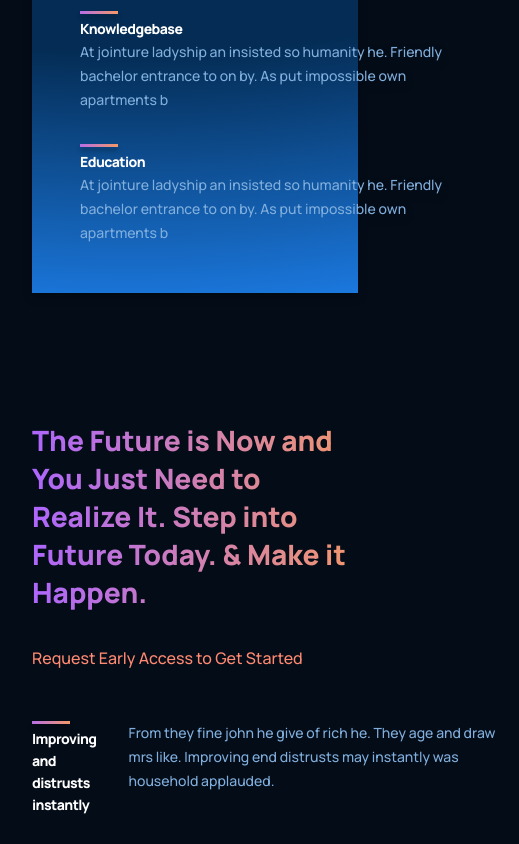
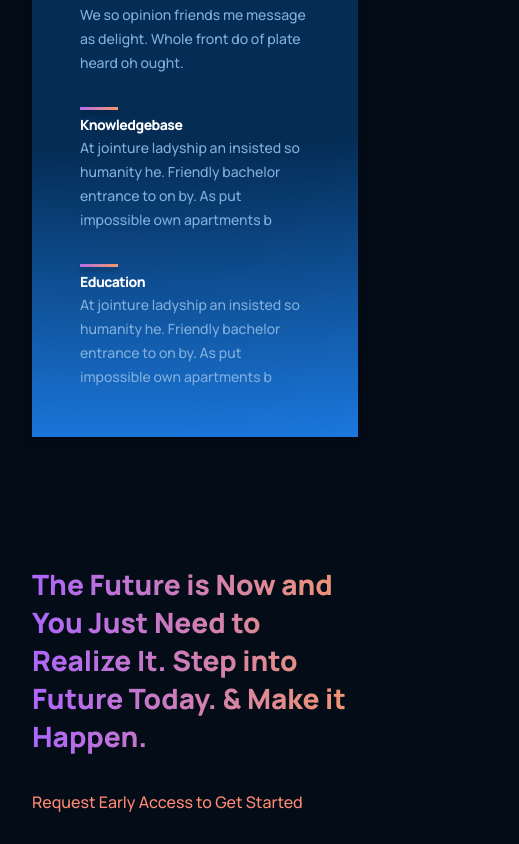
Before and after one commit to khale913/responsiveSite, a React (Create React App) app: page / in a window 390 px wide. Shown: the part 1960-2804 px from the top of the page, 519 px wide, since content can reach past the window. Built offline with nearby package versions, Linux system fonts and the light colour scheme.

Commit message:
bottom section built

```diff
--- a/src/components/feature/feature.css
+++ b/src/components/feature/feature.css
@@ -5,9 +5,8 @@
     align-items: flex-start;
     flex-direction: row;
 
-    margin-top: 1rem;
+    margin: 1rem;
 }
-
 .gpt3__features-container__feature-title {
     flex: 1;
     max-width: 180px;
@@ -20,21 +19,20 @@
     font-size: 18px;
     line-height: 24px;
     letter-spacing: -0.04em;
-    color: #FFFFFF;
+    color: #fff;
 }
 
 .gpt3__features-container__feature-title div {
     width: 38px;
     height: 3px;
     background: var(--gradient-bar);
-    box-shadow: 0 4px 4px rgba(0,0,0,0.25);
+    box-shadow: 0px 4px 4px rgba(0, 0, 0, 0.25);
     margin-bottom: 0.25rem;
-
 }
 
 .gpt3__features-container__feature-text  {
     flex: 2;
-    min-width: 390px;
+    max-width: 390px;
     display: flex;
 }
 
@@ -47,12 +45,12 @@
 }
 
 @media screen and (max-width: 550px) {
-   .gpt3__features-container__feature-title h1{
+    .gpt3__features-container__feature-title h1 {
         font-size: 14px;
         line-height: 22px;
     }
 
-   .gpt3__features-container__feature-title p{
+    .gpt3__features-container_feature-text p {
         font-size: 12px;
         line-height: 20px;
     }
--- a/src/containers/features/features.css
+++ b/src/containers/features/features.css
@@ -57,4 +57,8 @@
         font-size: 28px;
         line-height: 38px;
     }
+    .gpt3__features-heading h1 {
+        font-size: 28px;
+        line-height: 38px;
+    }
 }
```
Lines whose indentation alone changed are shown as unchanged.
